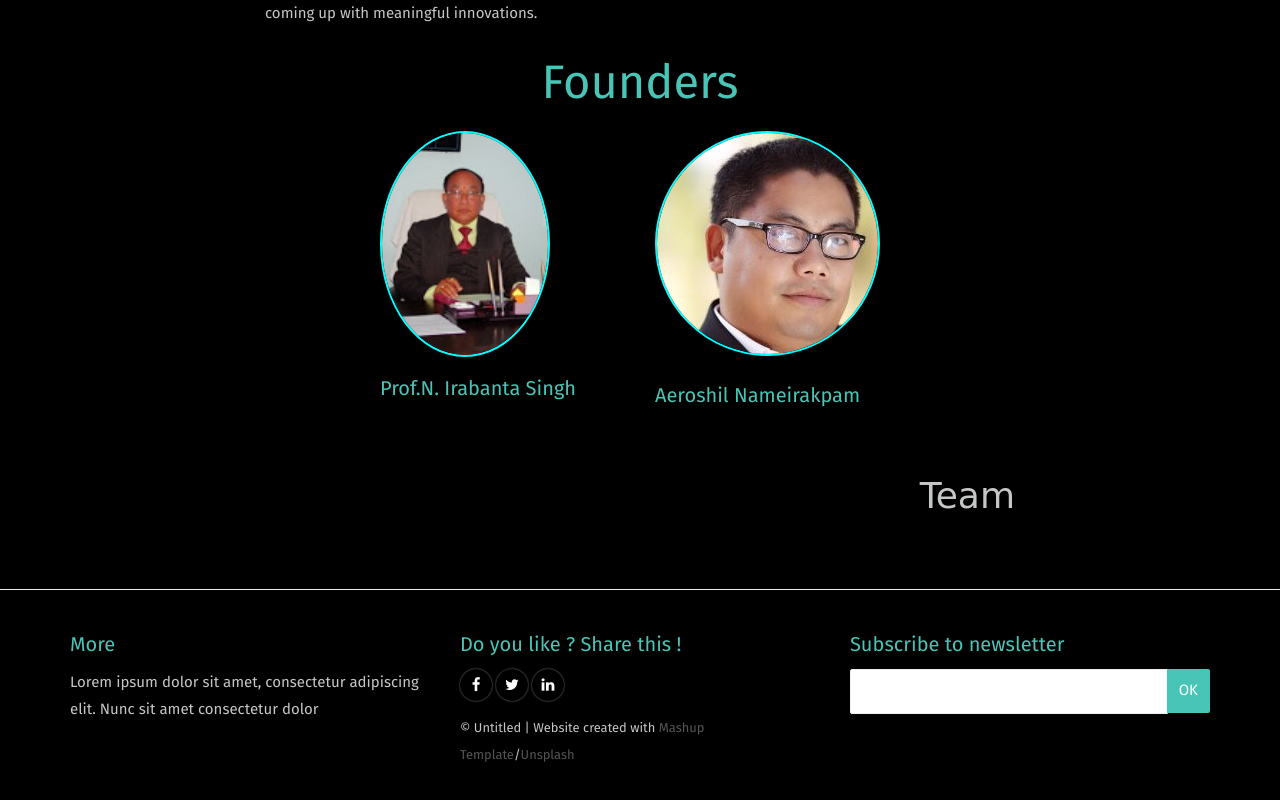
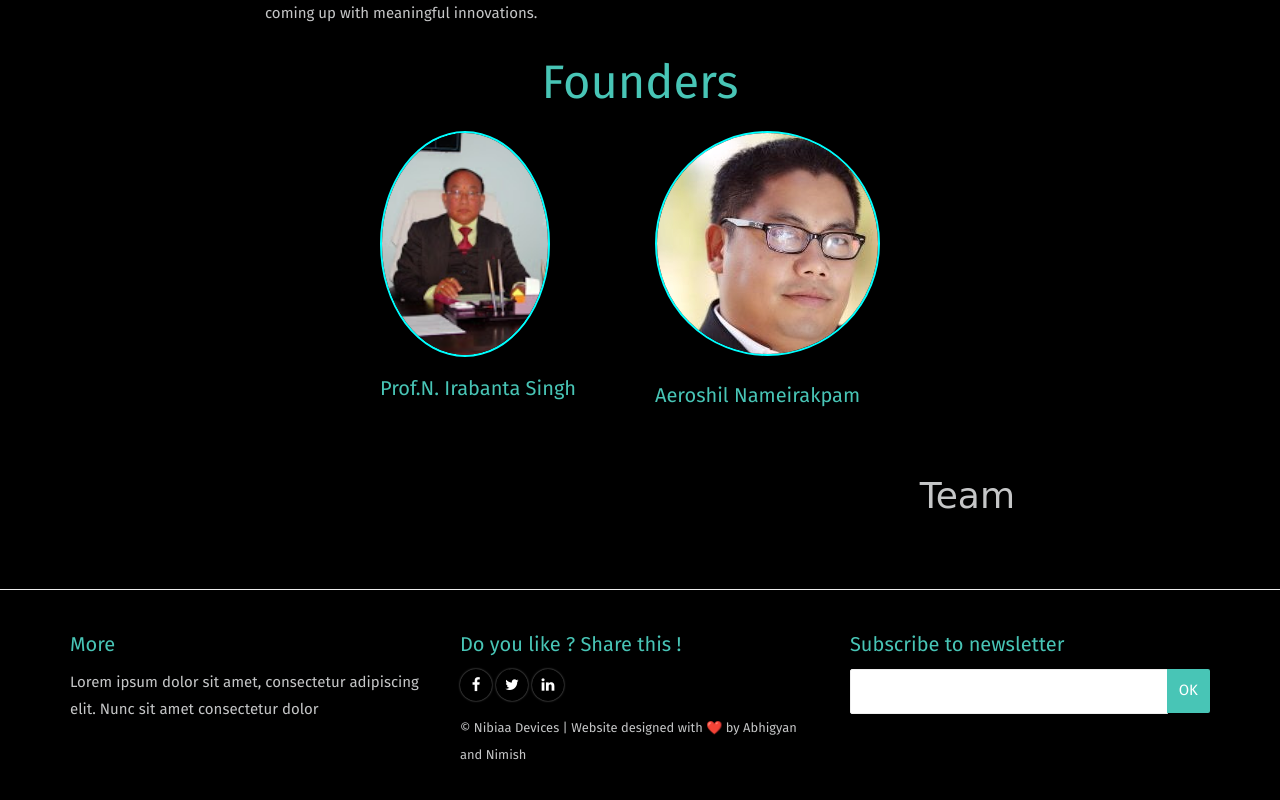
Before and after one commit to harshkr1999/nibiaa-website, a plain HTML site: page about.html in a window 1280 px wide. Shown: the part 1331-2131 px from the top of the page. Drawn offline with Linux system fonts and the light colour scheme; a web font is replaced by a local one.

Commit message:
nimish_update_2

```diff
--- a/about.html
+++ b/about.html
@@ -149,7 +149,7 @@ Mission and Vision:  To enable and facilitate the adoption of emerging technolog
                             <i class="fa fa-linkedin" aria-hidden="true"></i>
                           </a>
                         </p>
-                        <p><small>© Untitled | Website created with <a href="http://www.mashup-template.com/" class="link-like-text" title="Create website with free html template">Mashup Template</a>/<a href="http://www.unsplash.com/" class="link-like-text" title="Beautiful Free Images">Unsplash</a></small></p>
+                        <p><small>© Nibiaa Devices | Website designed with ❤️ by Abhigyan and Nimish</small></p>
                     </div>
 
                     <div class="col-md-4">
```
Also changed, not shown: contact.html (+1 -1 lines).
